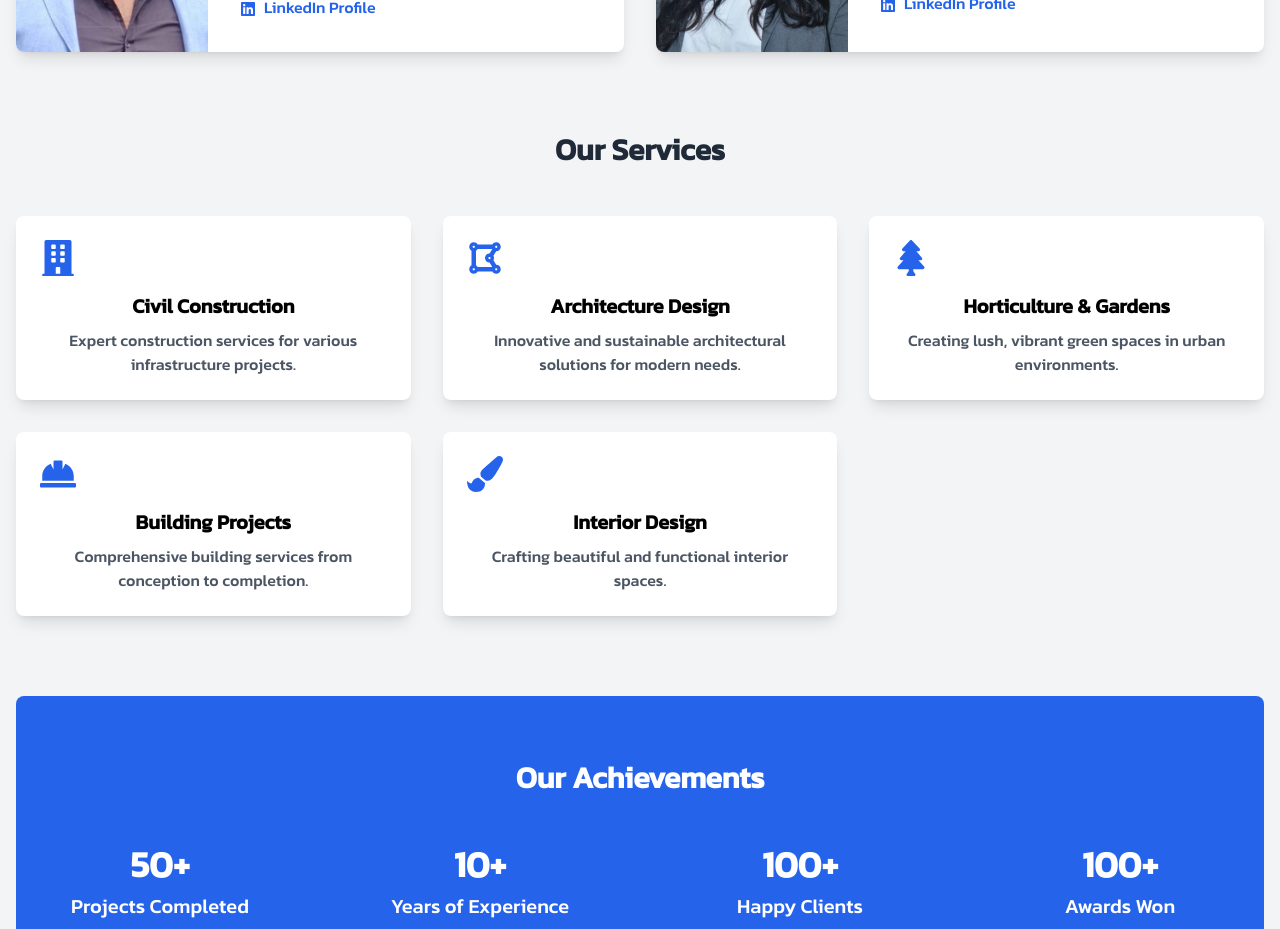
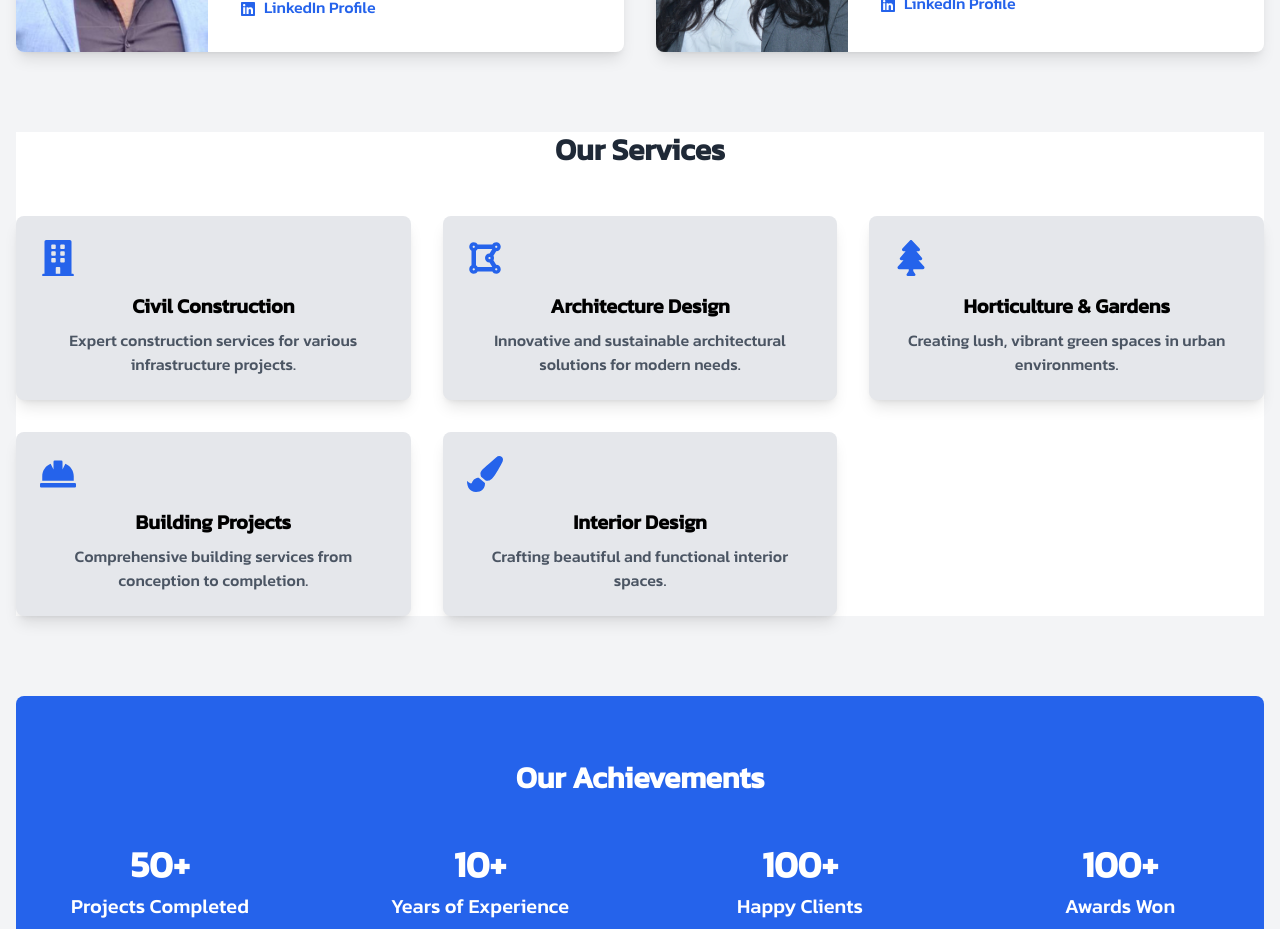
Before and after one commit to AkshayKalamkarr/supremeinfrastructure, a Next.js app: page /about/supremeInfrastructure in a window 1280 px wide. Shown: the part 1000-1929 px from the top of the page. Built offline with nearby package versions, Linux system fonts and the light colour scheme.

Commit message:
new code

```diff
--- a/app/about/supremeInfrastructure/page.jsx
+++ b/app/about/supremeInfrastructure/page.jsx
@@ -46,7 +46,7 @@ const AboutUsPage = () => {
             </div>
 
             {/* Main Content */}
-            <main className="container mx-auto px-4 py-16">
+            <main className="container mx-auto w-full px-4 py-16">
                 {/* About Us Section */}
                 <section className="mb-20">
                     <h2 className="text-4xl font-bold mb-8 text-center text-gray-800">About Supreme Infrastructure</h2>
@@ -96,13 +96,14 @@ const AboutUsPage = () => {
                 </section>
 
                 {/* Services Section */}
+                <div className='bg-white'>
                 <section className="mb-20">
                     <h2 className="text-3xl font-bold mb-12 text-center text-gray-800">Our Services</h2>
                     <div className="grid grid-cols-1 md:grid-cols-2 lg:grid-cols-3 gap-8">
                         {services.map((service, index) => (
                             <motion.div
                                 key={index}
-                                className="bg-white rounded-lg shadow-lg p-6 text-center"
+                                className="bg-gray-200 rounded-lg shadow-lg p-6 text-center"
                                 whileHover={{ scale: 1.05 }}
                                 transition={{ type: "spring", stiffness: 300 }}
                             >
@@ -113,6 +114,7 @@ const AboutUsPage = () => {
                         ))}
                     </div>
                 </section>
+                </div>
 
                 {/* Stats Section */}
                 <section className="mb-20 bg-blue-600 text-white py-16 rounded-lg">
```
